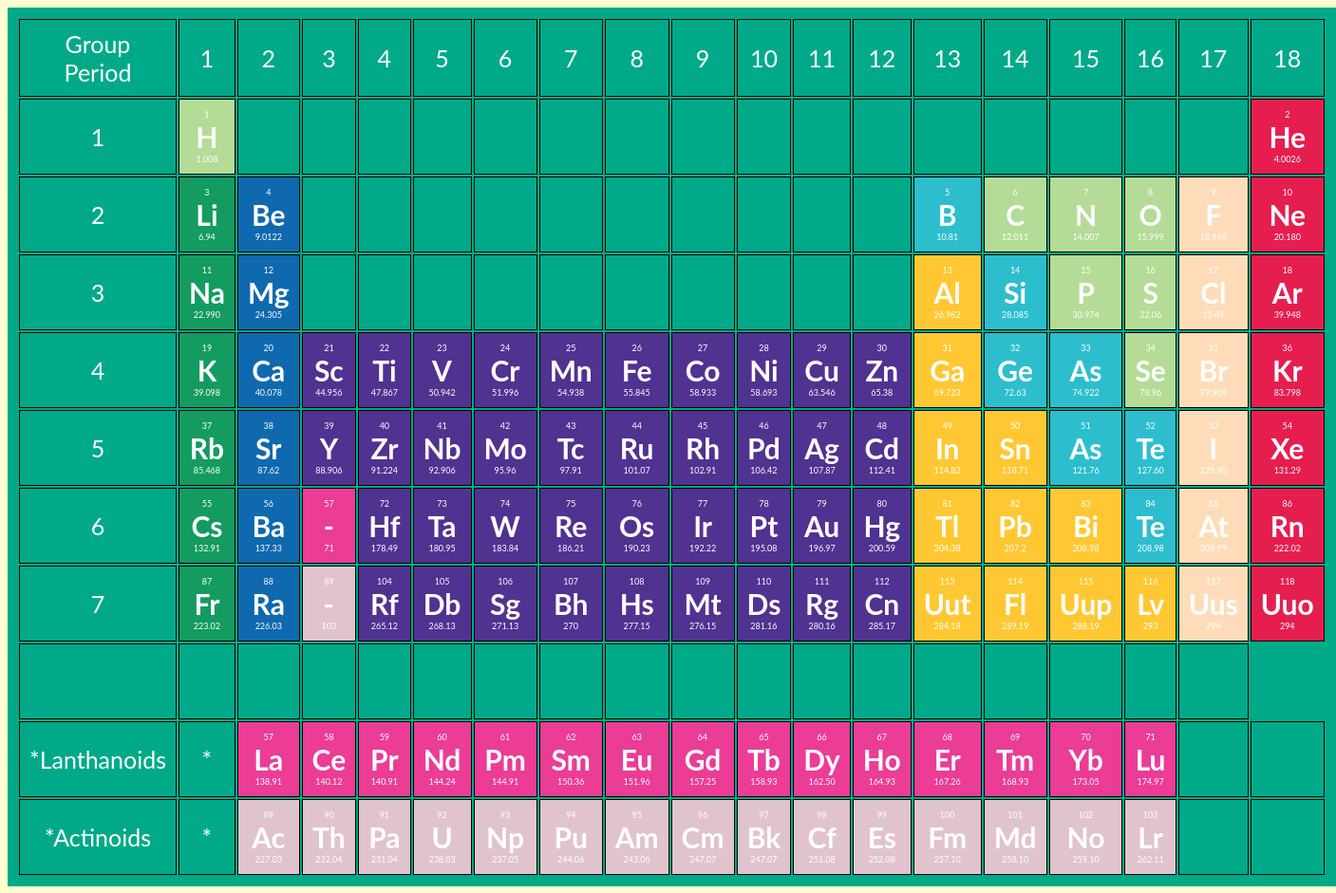
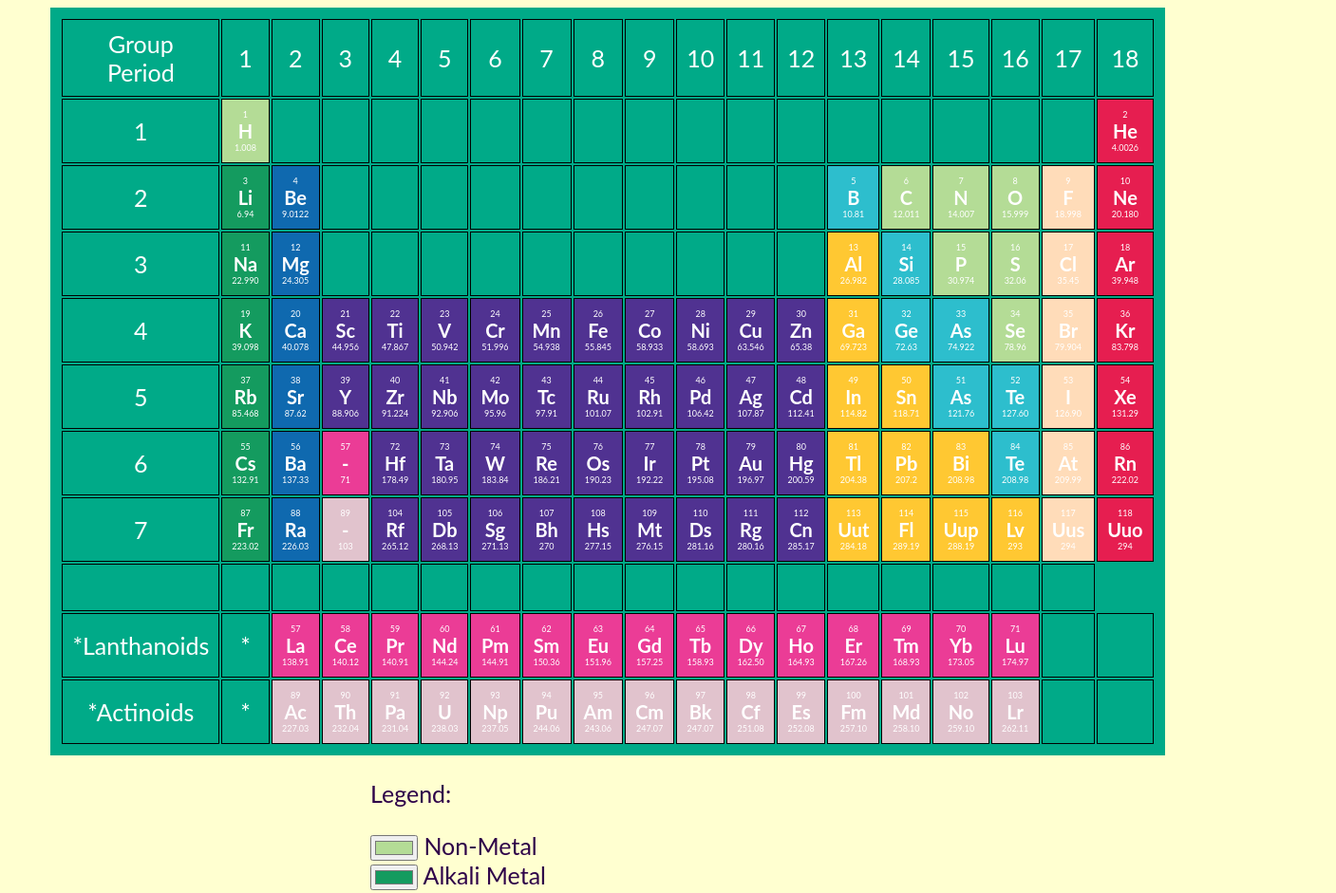
Before and after one commit to rhieeka/my-WD37-hands-on-website, a plain HTML site: page my-hands-on-5.html in a window 1280 px wide. Shown: the part 220-1161 px from the top of the page at 95% size, 1407 px wide, since content can reach past the window. Drawn offline with Linux system fonts and the light colour scheme.

Commit message:
Update style.css

```diff
--- a/Public/CSS/style.css
+++ b/Public/CSS/style.css
@@ -498,7 +498,7 @@
 
 .line {
   text-align: center;
-  width: 80px;
+  width: 50px;
 }
 .line:hover {
   -webkit-transform: scale(1.2);
@@ -508,7 +508,7 @@
 }
 
 .line2 {
-  height: 80px;
+  height: 50px;
 }
 .number {
   margin: 0px;
@@ -516,7 +516,7 @@
 }
 .symbol {
   margin: 0px;
-  font-size: 30px;
+  font-size: 20px;
   font-weight: bold;
 }
 .infos {
```
